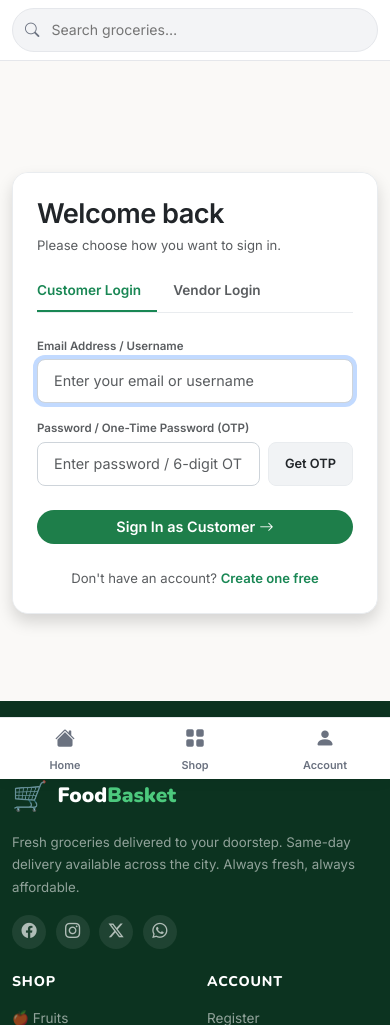
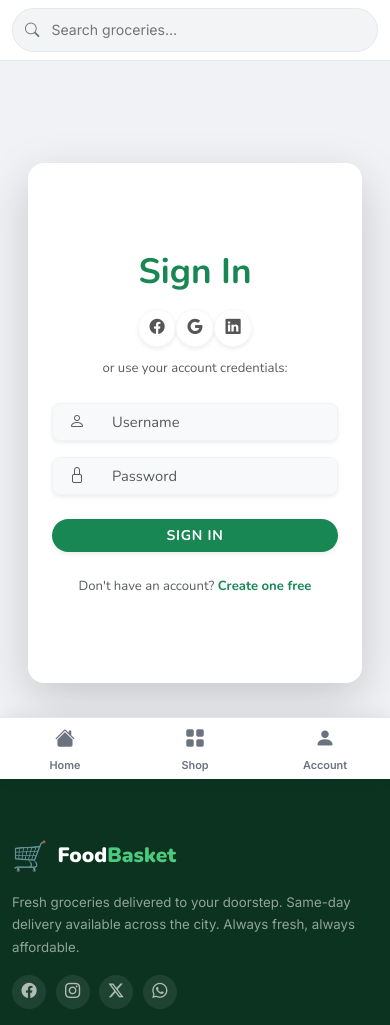
Before and after one commit to Abhiram453/foodgrocery_store, a Django app: page /accounts/login/ in a window 390 px wide. Shown: the part 65-1090 px from the top of the page. Run offline with Django 5.2, Linux system fonts and the light colour scheme.

Commit message:
Redesign login and signup views to match the dual-panel sidecard layout mockup design

```diff
--- a/templates/registration/login.html
+++ b/templates/registration/login.html
@@ -1,74 +1,78 @@
 {% extends 'base.html' %}
-{% load static %}
 {% block title %}Login | FoodBasket{% endblock %}
 
 {% block content %}
-<div class="container py-5 d-flex align-items-center justify-content-center" style="min-height: calc(100vh - 180px);">
-  <div class="card border-0 shadow rounded-4 overflow-hidden w-100" style="max-width: 900px; border: 1px solid #e9ecef !important;">
-    <div class="row g-0">
-      <!-- ── LEFT PANEL: BRAND TEXT OVER IMAGE ── -->
-      <div class="col-md-6 d-none d-md-flex flex-column justify-content-between p-5 text-white position-relative" style="background: linear-gradient(rgba(0,0,0,0.25), rgba(0,0,0,0.25)), url('https://images.unsplash.com/photo-1540420773420-3366772f4999?auto=format&fit=crop&q=80&w=600') center/cover no-repeat; min-height: 480px; border-top-left-radius: 16px; border-bottom-left-radius: 16px;">
-        <!-- Brand Logo -->
-        <div class="d-flex align-items-center gap-2">
-          <img src="{% static 'images/logo.png' %}" alt="FoodBasket" style="height: 38px; width: auto; object-fit: contain; filter: brightness(0) invert(1);">
+<div class="auth-page-wrap" style="background: #f0f2f5; min-height: calc(100vh - 120px); display: flex; align-items: center; justify-content: center; padding: 2rem 1rem; font-family: 'Nunito', sans-serif;">
+  <div class="container d-flex justify-content-center">
+    <div class="row shadow-lg rounded-4 overflow-hidden bg-white w-100" style="max-width: 880px; min-height: 520px;">
+
+      <!-- Left Panel: Welcome details -->
+      <div class="col-md-5 d-none d-md-flex flex-column justify-content-center align-items-center text-center p-5 text-white position-relative" style="background: linear-gradient(135deg, #198754 0%, #20c997 100%);">
+        <!-- Floating details matching mockup design -->
+        <div class="position-absolute top-0 start-0 m-4 fw-bold d-flex align-items-center gap-1" style="font-size: 1.2rem; opacity: 0.9;">
+          <span>🛒</span> FoodBasket
         </div>
 
-        <!-- Bottom Taglines -->
-        <div>
-          <h2 class="fw-bold mb-2" style="font-family: 'Inter', sans-serif; font-size: 1.8rem; line-height: 1.2;">Premium quality,<br>delivered fresh.</h2>
-          <p class="text-white-50 small mb-0" style="font-size: 0.85rem; line-height: 1.4;">Sign in to access your curated grocery experience or manage your storefront.</p>
-        </div>
+        <h2 class="fw-bold mb-3" style="font-size: 2.2rem; letter-spacing: -0.02em;">Welcome Back!</h2>
+        <p class="mb-4 text-white-50" style="font-size: 0.95rem; max-width: 260px; line-height: 1.6;">To keep connected with us please sign up with your personal info</p>
+        <a href="{% url 'register' %}" class="btn border-2 rounded-pill px-5 py-2.5 fw-bold text-white shadow-sm border-white" style="transition: all 0.2s; font-size: 0.85rem; letter-spacing: 0.05em; background: transparent;">
+          SIGN UP
+        </a>
       </div>
 
-      <!-- ── RIGHT PANEL: LOGIN FORM ── -->
-      <div class="col-12 col-md-6 p-4 p-md-5 d-flex flex-column justify-content-center bg-white" style="border-top-right-radius: 16px; border-bottom-right-radius: 16px;">
-        <h2 class="fw-bold text-dark mb-1" style="font-family: 'Inter', sans-serif; font-size: 1.7rem; letter-spacing: -0.02em;">Welcome back</h2>
-        <p class="text-muted small mb-4">Please choose how you want to sign in.</p>
+      <!-- Right Panel: Login Form -->
+      <div class="col-md-7 d-flex flex-column justify-content-center p-4 p-md-5">
+        <div class="text-center mb-4">
+          <h2 class="fw-bold text-success mb-2" style="font-size: 2.2rem; color: #198754 !important;">Sign In</h2>
 
-        <!-- Tab Selector -->
-        <div class="d-flex border-bottom mb-4" style="border-color: #e9ecef !important;">
-          <a href="#" class="pb-2 fw-bold text-decoration-none text-success border-bottom border-2 border-success pe-3" style="font-size: 0.85rem; font-family: 'Inter', sans-serif;">Customer Login</a>
-          <a href="{% url 'vendor_login' %}" class="pb-2 fw-bold text-decoration-none text-muted ps-3" style="font-size: 0.85rem; font-family: 'Inter', sans-serif;">Vendor Login</a>
+          <!-- Mock Social Icons matching user image -->
+          <div class="d-flex justify-content-center gap-2.5 mt-3 mb-2">
+            <a href="#" class="btn btn-outline-secondary rounded-circle d-flex align-items-center justify-content-center p-0 shadow-sm border border-light" style="width: 38px; height: 38px; color: #555; background: #fff;"><i class="bi bi-facebook" style="font-size: 0.95rem;"></i></a>
+            <a href="#" class="btn btn-outline-secondary rounded-circle d-flex align-items-center justify-content-center p-0 shadow-sm border border-light" style="width: 38px; height: 38px; color: #555; background: #fff;"><i class="bi bi-google" style="font-size: 0.95rem;"></i></a>
+            <a href="#" class="btn btn-outline-secondary rounded-circle d-flex align-items-center justify-content-center p-0 shadow-sm border border-light" style="width: 38px; height: 38px; color: #555; background: #fff;"><i class="bi bi-linkedin" style="font-size: 0.95rem;"></i></a>
+          </div>
+          <span class="text-muted small">or use your account credentials:</span>
         </div>
 
-        <!-- Notification messages -->
-        {% if messages %}
-          {% for message in messages %}
-            <div class="alert {% if message.tags == 'error' %}alert-danger{% else %}alert-success{% endif %} border-0 rounded-3 py-2 px-3 mb-3 small" role="alert">
-              {{ message }}
-            </div>
-          {% endfor %}
-        {% endif %}
-
-        <!-- Form fields -->
-        <form method="post">
+        <form method="post" class="w-100">
           {% csrf_token %}
           {% if next %}
           <input type="hidden" name="next" value="{{ next }}">
           {% endif %}
 
+          {% if form.errors and not messages %}
+          <div class="alert alert-danger py-2 px-3 mb-3 rounded-3 small border-0 shadow-sm text-center">
+            <i class="bi bi-x-circle-fill me-1"></i> Invalid username or password.
+          </div>
+          {% endif %}
+
+          <!-- Input Fields matching mockup style -->
           <div class="mb-3">
-            <label class="text-muted small fw-bold mb-1 d-block" style="font-size: 0.72rem;">Email Address / Username</label>
-            <input type="text" name="username" class="form-control rounded-3" placeholder="Enter your email or username" style="padding: 0.65rem 1rem; border-color: #ced4da; font-size: 0.9rem;" required autofocus>
+            <div class="input-group shadow-sm border rounded-3 overflow-hidden bg-light" style="border-color: #f0f2f5 !important;">
+              <span class="input-group-text border-0 bg-light text-muted px-3"><i class="bi bi-person"></i></span>
+              <input type="text" name="username" id="id_username" class="form-control border-0 bg-light py-2.5" placeholder="Username" required autofocus style="box-shadow: none; font-size: 0.92rem;">
+            </div>
           </div>
 
           <div class="mb-4">
-            <label class="text-muted small fw-bold mb-1 d-block" style="font-size: 0.72rem;">Password / One-Time Password (OTP)</label>
-            <div class="d-flex gap-2">
-              <input type="password" name="password" class="form-control rounded-3" placeholder="Enter password / 6-digit OTP" style="padding: 0.65rem 1rem; border-color: #ced4da; font-size: 0.9rem;" required>
-              <button type="button" class="btn btn-light border px-3 rounded-3 small fw-bold text-dark flex-shrink-0" style="font-size: 0.8rem; background-color: #f1f3f5; border-color: #e9ecef !important;" onclick="alert('Demo Mode: Try entering password directly')">Get OTP</button>
+            <div class="input-group shadow-sm border rounded-3 overflow-hidden bg-light" style="border-color: #f0f2f5 !important;">
+              <span class="input-group-text border-0 bg-light text-muted px-3"><i class="bi bi-lock"></i></span>
+              <input type="password" name="password" id="id_password" class="form-control border-0 bg-light py-2.5" placeholder="Password" required style="box-shadow: none; font-size: 0.92rem;">
             </div>
           </div>
 
-          <button type="submit" class="btn btn-success w-100 rounded-pill py-2.5 fw-bold border-0 d-flex align-items-center justify-content-center gap-1 mt-2" style="background-color: var(--g700); font-size: 0.9rem;">
-            Sign In as Customer <i class="bi bi-arrow-right"></i>
-          </button>
+          <div class="text-center">
+            <button type="submit" class="btn btn-success rounded-pill px-5 py-2.5 fw-bold shadow-sm w-100 w-md-auto" style="background: #198754; border: none; font-size: 0.88rem; letter-spacing: 0.05em; transition: all 0.2s;">
+              SIGN IN
+            </button>
+          </div>
         </form>
 
-        <p class="text-center text-muted small mt-4 mb-0">
-          Don't have an account? <a href="{% url 'register' %}" class="text-success fw-bold text-decoration-none">Create one free</a>
-        </p>
+        <div class="text-center mt-4 d-md-none">
+          <p class="text-muted small mb-0">Don't have an account? <a href="{% url 'register' %}" class="fw-bold text-success text-decoration-none">Create one free</a></p>
+        </div>
       </div>
+
     </div>
   </div>
 </div>
```
Also changed, not shown: templates/registration/register.html (+48 -24 lines).
